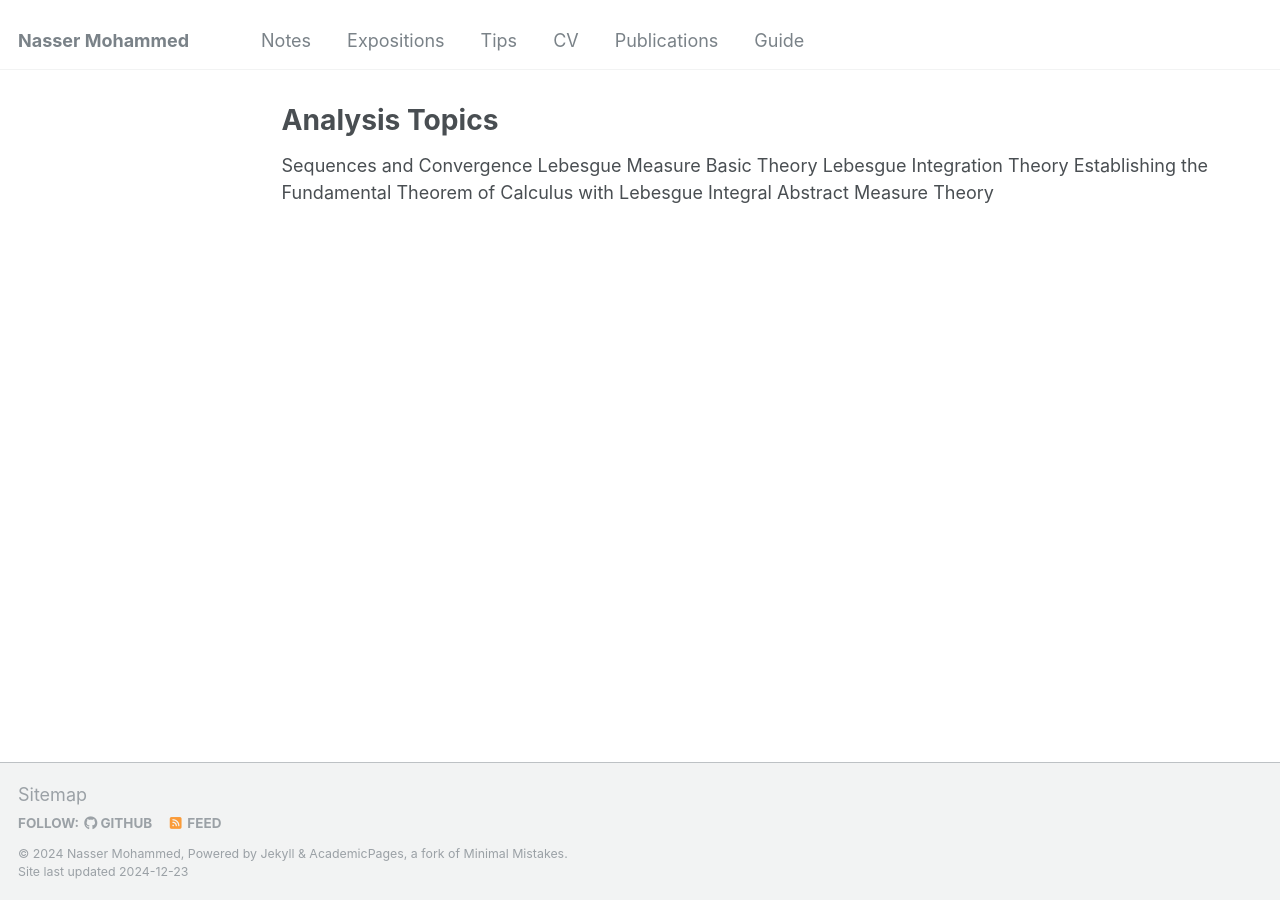
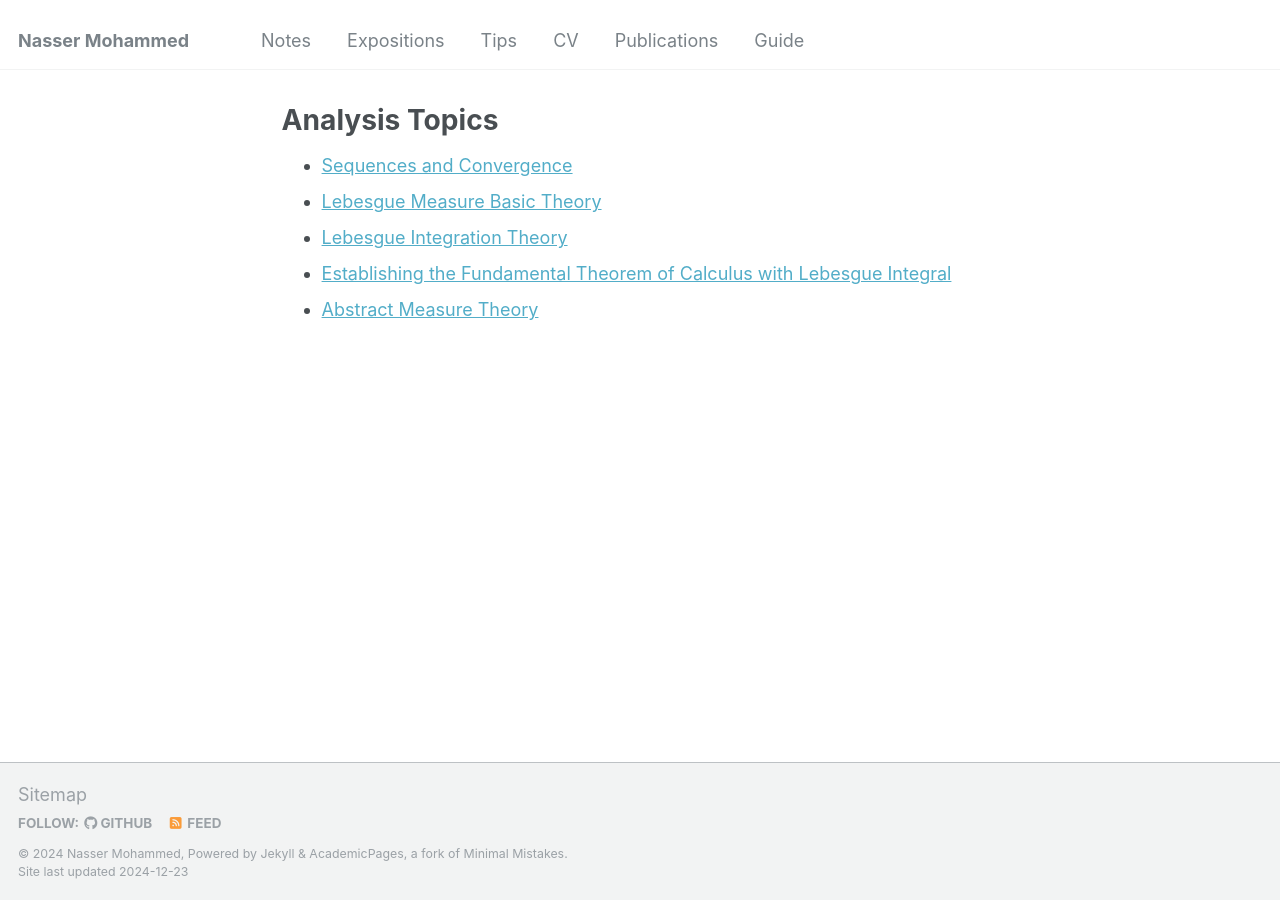
Before and after one commit to Nasser-Mohammed/Nasser-Mohammed.github.io, a Jekyll site: the page built from _pages/notes/analysis/nav.md, in a window 1280 px wide. Built offline with Jekyll 4.4.1, drawn with Linux system fonts in a browser that asks for light colours; some of the changed lines change nothing that is shown.

Commit message:
Update nav.md

```diff
--- a/_pages/notes/analysis/nav.md
+++ b/_pages/notes/analysis/nav.md
@@ -5,8 +5,8 @@ permalink: /notes/analysis/
 author_profile: false
 ---
 
-Sequences and Convergence
-Lebesgue Measure Basic Theory
-Lebesgue Integration Theory
-Establishing the Fundamental Theorem of Calculus with Lebesgue Integral
-Abstract Measure Theory
+- [Sequences and Convergence](seqandconv.md)
+- [Lebesgue Measure Basic Theory](lebesguemeas.md)
+- [Lebesgue Integration Theory](lebintegral.md)
+- [Establishing the Fundamental Theorem of Calculus with Lebesgue Integral](ftc.md)
+- [Abstract Measure Theory](abstractmeasure.md)
```
